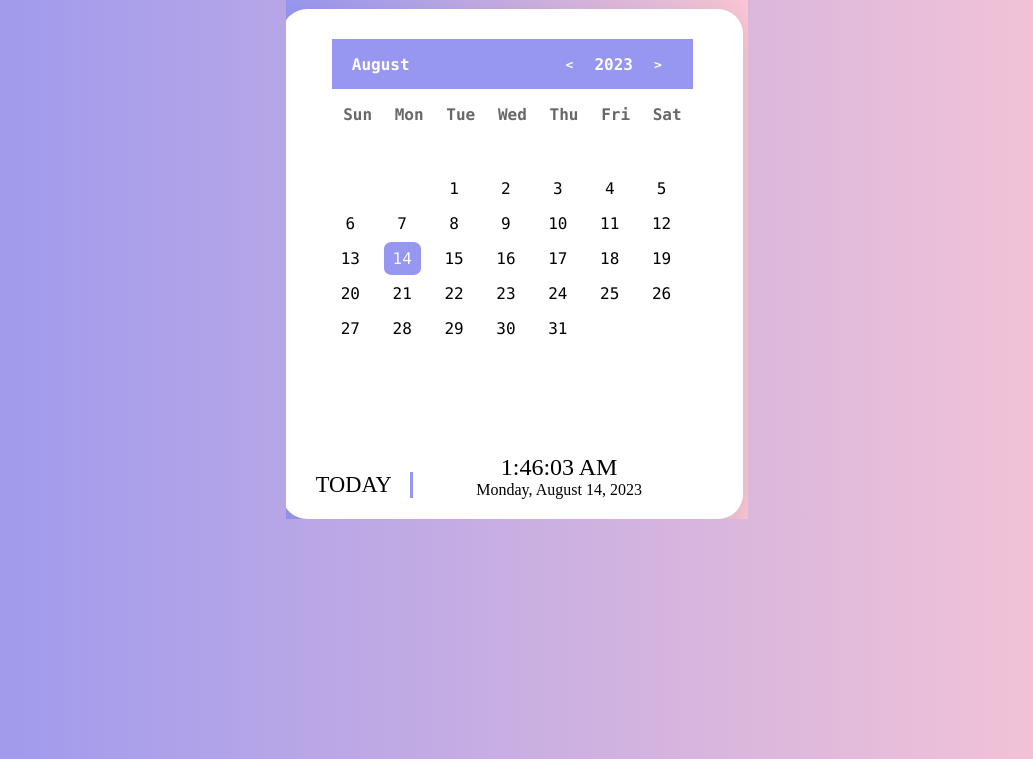
After one commit to Nisheka/dancing, a Flask app: page /calendar in a window 1280 px wide. The commit adds this page. Shown: the top 759 px of the page, without its empty margins (123-1156 px from the left). Run offline with Flask 3, Linux system fonts and the light colour scheme; some libraries are stand-ins or nearby versions.

Commit message:
3rd commit K

```diff
--- a/app.py
+++ b/app.py
@@ -6,7 +6,7 @@ app = Flask(__name__)
 app.secret_key = 'cairocoders-ednalan'
 
 DB_HOST = "localhost"
-DB_NAME = "NewDB"
+DB_NAME = "newdb"
 DB_USER = "postgres"
 DB_PASS = "Tharu*99"
 
@@ -38,6 +38,9 @@ def rating():
     return render_template('rating.html')
 
 
+@app.route('/calendar')
+def calendar():
+    return render_template('calendar.html')
 
 @app.route('/signup', methods=['POST'])
 def signup():
--- /dev/null
+++ b/static/css/calendar.css
@@ -0,0 +1,297 @@
+:root {
+    --dark-text: #f8fbff;
+    --light-body: #f3f8fe;
+    --light-main: #fdfdfd;
+    --light-second: #c3c2c8;
+    --light-hover: #f0f0f0;
+    --light-text: #151426;
+    --light-btn: #9796f0;
+    --blue: #0000ff;
+    --white: #fff;
+    --shadow: rgba(100, 100, 111, 0.2) 0px 7px 29px 0px;
+    --font-family: consolas;
+  }
+  * {
+    padding: 0;
+    margin: 0;
+    box-sizing: border-box;
+  }
+  html,
+  body {
+    place-items: center;
+    font-family: var(--font-family);
+    background:linear-gradient(to right, #9796f0, #fbc7d4);
+    overflow: hidden;
+  }
+  .contianer {
+    width: max-content;
+    height: max-content;
+    position: relative;
+    display: flex;
+    padding: 2% 0px 0px 0px;
+    justify-content:end;
+    top: 10%;
+    right: 1%;
+    width: 100%;
+    height: 100%;
+  }
+  .calendar {
+    height: 510px;
+    width: max-content;
+    background-color: white;
+    border-radius: 25px;
+    overflow: hidden;
+    padding: 30px 50px 0px 50px;
+  }
+  .calendar {
+    box-shadow: var(--shadow);
+  }
+  .calendar-header {
+    background: #9796f0;
+    display: flex;
+    justify-content: space-between;
+    align-items: center;
+    font-weight: 700;
+    color: var(--white);
+    padding: 10px;
+  }
+  .calendar-body {
+    pad: 10px;
+  }
+  .calendar-week-days {
+    display: grid;
+    grid-template-columns: repeat(7, 1fr);
+    font-weight: 600;
+    cursor: pointer;
+    color:rgb(104, 104, 104);
+  }
+  .calendar-week-days div:hover {
+  color:black;
+  transform: scale(1.2);
+  transition: all .2s ease-in-out;
+  }
+  .calendar-week-days div {
+    display: grid;
+    place-items: center;
+    color: var(--bg-second);
+    height: 50px;
+  }
+  .calendar-days {
+    display: grid;
+    grid-template-columns: repeat(7, 1fr);
+    gap: 2px;
+    color: var(--color-txt);
+  }
+  .calendar-days div {
+    width: 37px;
+    height: 33px;
+    display: flex;
+    align-items: center;
+    justify-content: center;
+    padding: 5px;
+    position: relative;
+    cursor: pointer;
+    animation: to-top 1s forwards;
+  }
+  .month-picker {
+    padding: 5px 10px;
+    border-radius: 10px;
+    cursor: pointer;
+  }
+  .month-picker:hover {
+    background-color: var(--color-hover);
+  }
+  .month-picker:hover {
+    color: var(--color-txt);
+  }
+  .year-picker {
+    display: flex;
+    align-items: center;
+  }
+  .year-change {
+    height: 30px;
+    width: 30px;
+    border-radius: 50%;
+    display: grid;
+    place-items: center;
+    margin: 0px 10px;
+    cursor: pointer;
+  }
+  .year-change:hover {
+    background-color: var(--light-btn);
+    transition:all .2s ease-in-out ;
+    transform: scale(1.12);
+  }
+  .year-change:hover pre {
+    color: var(--bg-body);
+  }
+  .calendar-footer {
+    padding: 10px;
+    display: flex;
+    justify-content: flex-end;
+    align-items: center;
+  }
+  #year:hover{
+    cursor: pointer;
+    transform: scale(1.2);
+    transition: all 0.2 ease-in-out;
+  }
+  .calendar-days div span {
+    position: absolute;
+  }
+   .calendar-days div:hover {
+    transition: width 0.2s ease-in-out, height 0.2s ease-in-out;
+    background-color: #fbc7d4;
+    border-radius: 20%;
+    color: var(--dark-text);
+  }
+  .calendar-days div.current-date {
+    color: var(--dark-text);
+    background-color: var(--light-btn);
+    border-radius: 20%;
+  }
+  .month-list {
+    position: relative;
+    left: 0;
+    top: -50px;
+    background-color: #ebebeb;
+    color: var(--light-text);
+    display: grid;
+    grid-template-columns: repeat(3, auto);
+    gap: 5px;
+    border-radius: 20px;
+  }
+  .month-list > div {
+    display: grid;
+    place-content: center;
+    margin: 5px 10px;
+    transition: all 0.2s ease-in-out;
+  }
+  .month-list > div > div {
+    border-radius: 15px;
+    padding: 10px;
+    cursor: pointer;
+  }
+  .month-list > div > div:hover {
+    background-color:var(--light-btn);
+    color: var(--dark-text);
+    transform: scale(0.9);
+    transition: all 0.2s ease-in-out;
+  }
+  .month-list.show {
+    visibility: visible;
+    pointer-events: visible;
+    transition: 0.6s ease-in-out;
+    animation: to-left .71s forwards;
+  }
+  .month-list.hideonce{
+    visibility: hidden;
+  }
+  .month-list.hide {
+    animation: to-right 1s forwards;
+    visibility: none;
+    pointer-events: none;
+  }
+  .date-time-formate {
+    width: max-content;
+    height: max-content;
+    font-family: Dubai Light, Century Gothic;
+    position: relative;
+    display: inline;
+    top: 140px;
+    justify-content: center;
+  }
+  .day-text-formate {
+    font-family: Microsoft JhengHei UI;
+    font-size: 1.4rem;
+    padding-right: 5%;
+    border-right: 3px solid #9796f0;
+    position: absolute;
+    left: -1rem;
+  }
+  .date-time-value {
+    display: block;
+    height: max-content;
+    width: max-content;
+    position: relative;
+    left: 40%;
+    top: -18px;
+    text-align: center;
+  }
+  .time-formate {
+    font-size: 1.5rem;
+  }
+  .time-formate.hideTime {
+    animation: hidetime 1.5s forwards;
+  }
+  .day-text-formate.hidetime {
+    animation: hidetime 1.5s forwards;
+  }
+  .date-formate.hideTime {
+    animation: hidetime 1.5s forwards;
+  }
+  .day-text-formate.showtime{
+    animation: showtime 1s forwards;
+  }
+  .time-formate.showtime {
+    animation: showtime 1s forwards;
+  }
+  .date-formate.showtime {
+    animation: showtime 1s forwards;
+  }
+  @keyframes to-top {
+    0% {
+      transform: translateY(0);
+      opacity: 0;
+    }
+    100% {
+      transform: translateY(100%);
+      opacity: 1;
+    }
+  }
+  @keyframes to-left {
+    0% {
+      transform: translatex(230%);
+      opacity: 1;
+    }
+    100% {
+      transform: translatex(0);
+      opacity: 1;
+    }
+  }
+  @keyframes to-right {
+    10% {
+      transform: translatex(0);
+      opacity: 1;
+    }
+    100% {
+      transform: translatex(-150%);
+      opacity: 1;
+    }
+  }
+  @keyframes showtime {
+    0% {
+      transform: translatex(250%);
+      opacity: 1;
+    }
+    100% {
+      transform: translatex(0%);
+      opacity: 1;
+    }
+  }
+  @keyframes hidetime {
+    0% {
+      transform: translatex(0%);
+      opacity: 1;
+    }
+    100% {
+      transform: translatex(-370%);
+      opacity: 1;
+    }
+  }
+  @media (max-width:375px) {
+    .month-list>div{
+
+      margin: 5px 0px;
+    }
+  }
--- /dev/null
+++ b/static/js/calendar.js
@@ -0,0 +1,155 @@
+const isLeapYear = (year) => {
+    return (
+      (year % 4 === 0 && year % 100 !== 0 && year % 400 !== 0) ||
+      (year % 100 === 0 && year % 400 === 0)
+    );
+  };
+  const getFebDays = (year) => {
+    return isLeapYear(year) ? 29 : 28;
+  };
+  let calendar = document.querySelector('.calendar');
+  const month_names = [
+    'January',
+    'February',
+    'March',
+    'April',
+    'May',
+    'June',
+    'July',
+    'August',
+    'September',
+    'October',
+    'November',
+    'December',
+  ];
+  let month_picker = document.querySelector('#month-picker');
+  const dayTextFormate = document.querySelector('.day-text-formate');
+  const timeFormate = document.querySelector('.time-formate');
+  const dateFormate = document.querySelector('.date-formate');
+
+  month_picker.onclick = () => {
+    month_list.classList.remove('hideonce');
+    month_list.classList.remove('hide');
+    month_list.classList.add('show');
+    dayTextFormate.classList.remove('showtime');
+    dayTextFormate.classList.add('hidetime');
+    timeFormate.classList.remove('showtime');
+    timeFormate.classList.add('hideTime');
+    dateFormate.classList.remove('showtime');
+    dateFormate.classList.add('hideTime');
+  };
+
+  const generateCalendar = (month, year) => {
+    let calendar_days = document.querySelector('.calendar-days');
+    calendar_days.innerHTML = '';
+    let calendar_header_year = document.querySelector('#year');
+    let days_of_month = [
+      31,
+      getFebDays(year),
+      31,
+      30,
+      31,
+      30,
+      31,
+      31,
+      30,
+      31,
+      30,
+      31,
+    ];
+
+    let currentDate = new Date();
+
+    month_picker.innerHTML = month_names[month];
+
+    calendar_header_year.innerHTML = year;
+
+    let first_day = new Date(year, month);
+
+
+  for (let i = 0; i <= days_of_month[month] + first_day.getDay() - 1; i++) {
+
+      let day = document.createElement('div');
+
+      if (i >= first_day.getDay()) {
+        day.innerHTML = i - first_day.getDay() + 1;
+
+        if (i - first_day.getDay() + 1 === currentDate.getDate() &&
+          year === currentDate.getFullYear() &&
+          month === currentDate.getMonth()
+        ) {
+          day.classList.add('current-date');
+        }
+      }
+      calendar_days.appendChild(day);
+    }
+  };
+
+  let month_list = calendar.querySelector('.month-list');
+  month_names.forEach((e, index) => {
+    let month = document.createElement('div');
+    month.innerHTML = `<div>${e}</div>`;
+
+    month_list.append(month);
+    month.onclick = () => {
+      currentMonth.value = index;
+      generateCalendar(currentMonth.value, currentYear.value);
+      month_list.classList.replace('show', 'hide');
+      dayTextFormate.classList.remove('hideTime');
+      dayTextFormate.classList.add('showtime');
+      timeFormate.classList.remove('hideTime');
+      timeFormate.classList.add('showtime');
+      dateFormate.classList.remove('hideTime');
+      dateFormate.classList.add('showtime');
+    };
+  });
+
+  (function () {
+    month_list.classList.add('hideonce');
+  })();
+  document.querySelector('#pre-year').onclick = () => {
+    --currentYear.value;
+    generateCalendar(currentMonth.value, currentYear.value);
+  };
+  document.querySelector('#next-year').onclick = () => {
+    ++currentYear.value;
+    generateCalendar(currentMonth.value, currentYear.value);
+  };
+
+  let currentDate = new Date();
+  let currentMonth = { value: currentDate.getMonth() };
+  let currentYear = { value: currentDate.getFullYear() };
+  generateCalendar(currentMonth.value, currentYear.value);
+
+  const todayShowTime = document.querySelector('.time-formate');
+  const todayShowDate = document.querySelector('.date-formate');
+
+  const currshowDate = new Date();
+  const showCurrentDateOption = {
+    year: 'numeric',
+    month: 'long',
+    day: 'numeric',
+    weekday: 'long',
+  };
+  const currentDateFormate = new Intl.DateTimeFormat(
+    'en-US',
+    showCurrentDateOption
+  ).format(currshowDate);
+  todayShowDate.textContent = currentDateFormate;
+  setInterval(() => {
+    const timer = new Date();
+    const option = {
+      hour: 'numeric',
+      minute: 'numeric',
+      second: 'numeric',
+    };
+    const formateTimer = new Intl.DateTimeFormat('en-us', option).format(timer);
+    let time = `${`${timer.getHours()}`.padStart(
+      2,
+      '0'
+    )}:${`${timer.getMinutes()}`.padStart(
+      2,
+      '0'
+    )}: ${`${timer.getSeconds()}`.padStart(2, '0')}`;
+    todayShowTime.textContent = formateTimer;
+  }, 1000);
--- /dev/null
+++ b/templates/calendar.html
@@ -0,0 +1,54 @@
+<!DOCTYPE html>
+<html lang="en">
+  <head>
+    <meta charset="UTF-8" />
+    <meta http-equiv="X-UA-Compatible" content="IE=edge" />
+    <meta name="viewport" content="width=device-width, initial-scale=1.0" />
+    <title>CALENDAR</title>
+    <link rel="stylesheet" href="../static/css/calendar.css">
+    <script src="../static/js/calendar.js" defer></script>
+  </head>
+  <body>
+
+    <div class="contianer">
+      <div class="calendar">
+        <div class="calendar-header">
+          <span class="month-picker" id="month-picker"> May </span>
+          <div class="year-picker" id="year-picker">
+            <span class="year-change" id="pre-year">
+              <pre><</pre>
+            </span>
+            <span id="year">2020 </span>
+            <span class="year-change" id="next-year">
+              <pre>></pre>
+            </span>
+          </div>
+        </div>
+
+        <div class="calendar-body">
+          <div class="calendar-week-days">
+            <div>Sun</div>
+            <div>Mon</div>
+            <div>Tue</div>
+            <div>Wed</div>
+            <div>Thu</div>
+            <div>Fri</div>
+            <div>Sat</div>
+          </div>
+          <div class="calendar-days">
+          </div>
+        </div>
+        <div class="calendar-footer">
+        </div>
+        <div class="date-time-formate">
+          <div class="day-text-formate">TODAY</div>
+          <div class="date-time-value">
+            <div class="time-formate">02:51:20</div>
+            <div class="date-formate">23 - july - 2022</div>
+          </div>
+        </div>
+        <div class="month-list"></div>
+      </div>
+    </div>
+  </body>
+</html>
--- a/templates/search.html
+++ b/templates/search.html
@@ -18,6 +18,7 @@
                     <option value="Ballet">Ballet</option>
 					<option value="Salsa">Salsa</option>
                     <option value="Modern Dance">Modern Dance</option>
+
                 </select>
             </div>
 
@@ -44,7 +45,9 @@
 
         </div>
     </div>
+
 	<main>
+
 		<header>
 			<ul class="indicator">
 				<li data-filter="all" class="active"><a href="#">All</a></li>
@@ -53,6 +56,7 @@
 				<li data-filter="Ballet"><a href="#">Ballet</a></li>
 				<li data-filter="Salsa"><a href="#"> Salsa</a></li>
 				<li data-filter="Modern Dance"><a href="#">Modern Dance</a></li>
+				<li data-filter=""><a href="">Tutorials</a></li>
 			</ul>
 			<div class="filter-condition">
 				<span>View As a</span>
@@ -63,6 +67,8 @@
 				</select>
 			</div>
 		</header>
+
+
 		<div class="product-field">
 			<ul class="items">
 				<li data-category="" data-price="">
```
Also changed, not shown: static/css/home.css (+21 -0 lines), templates/home.html (+17 -0 lines), templates/tutorial.html (added, +12 -0 lines), static/css/search.css (line endings or trailing spaces), static/js/stickybtn.js (added).
